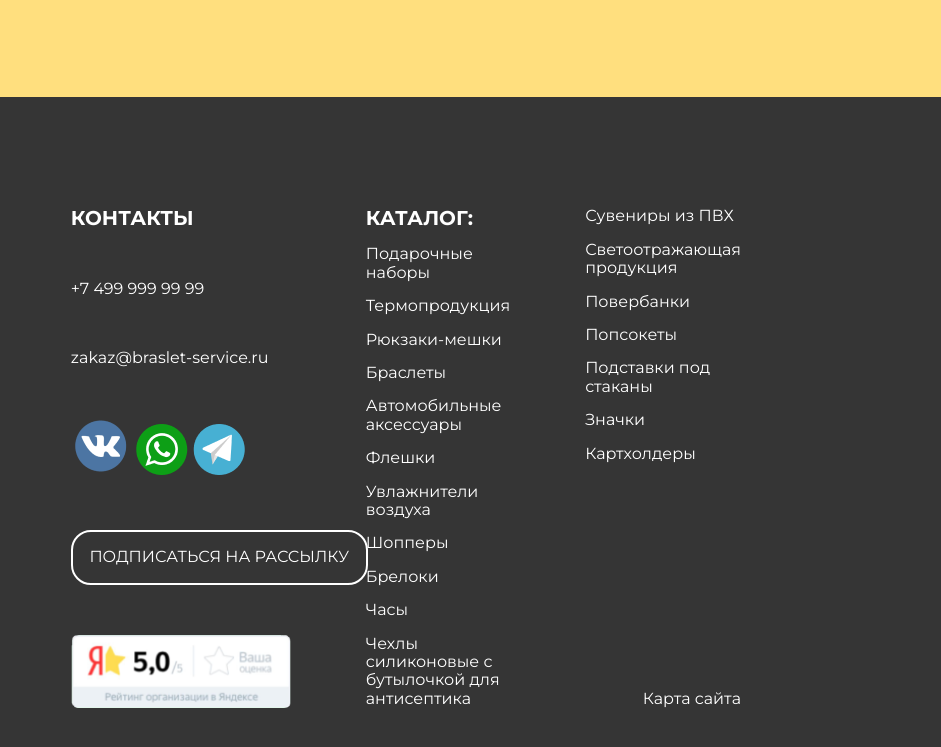
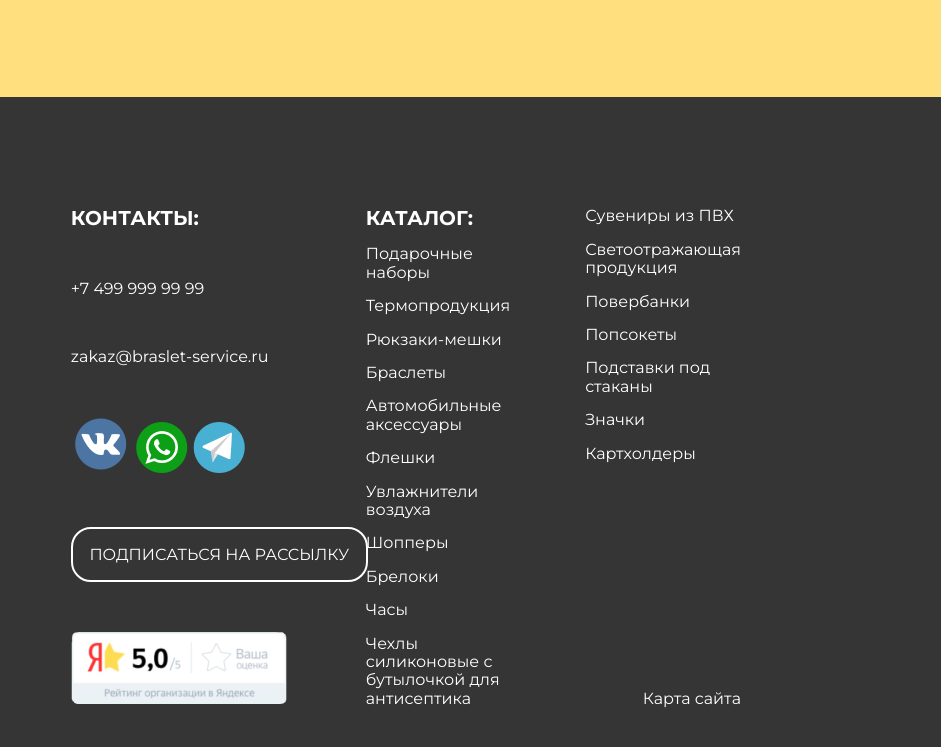
Before and after one commit to AnnaZorich/group_project_1, a plain HTML site: page index.html in a window 1280 px wide. Shown: the part 3640-4387 px from the top of the page, 339-1280 px from the left. Drawn offline with Linux system fonts and the light colour scheme.

```diff
--- a/index.html
+++ b/index.html
@@ -213,7 +213,7 @@
                 <span>© BS GROUP - РАБОТАЕМ С 2013 ГОДА</span>
             </div>
             <div class="contacts">
-                <span class="title">КОНТАКТЫ</span>
+                <span class="title">КОНТАКТЫ:</span>
                 <span>+7 499 999 99 99</span>
                 <span>zakaz@braslet-service.ru</span>
                 <div>
@@ -222,7 +222,9 @@
                     <img src="./assets/tg.png" alt="tg">
                 </div>
                 <button>ПОДПИСАТЬСЯ НА РАССЫЛКУ</button>
-                <img src="./assets/ya.png" alt="ya">
+                <div>
+                    <img src="./assets/ya.png" alt="ya">
+                </div>
             </div>
             <div class="catalog__links">
                 <span>КАТАЛОГ:</span>
```
